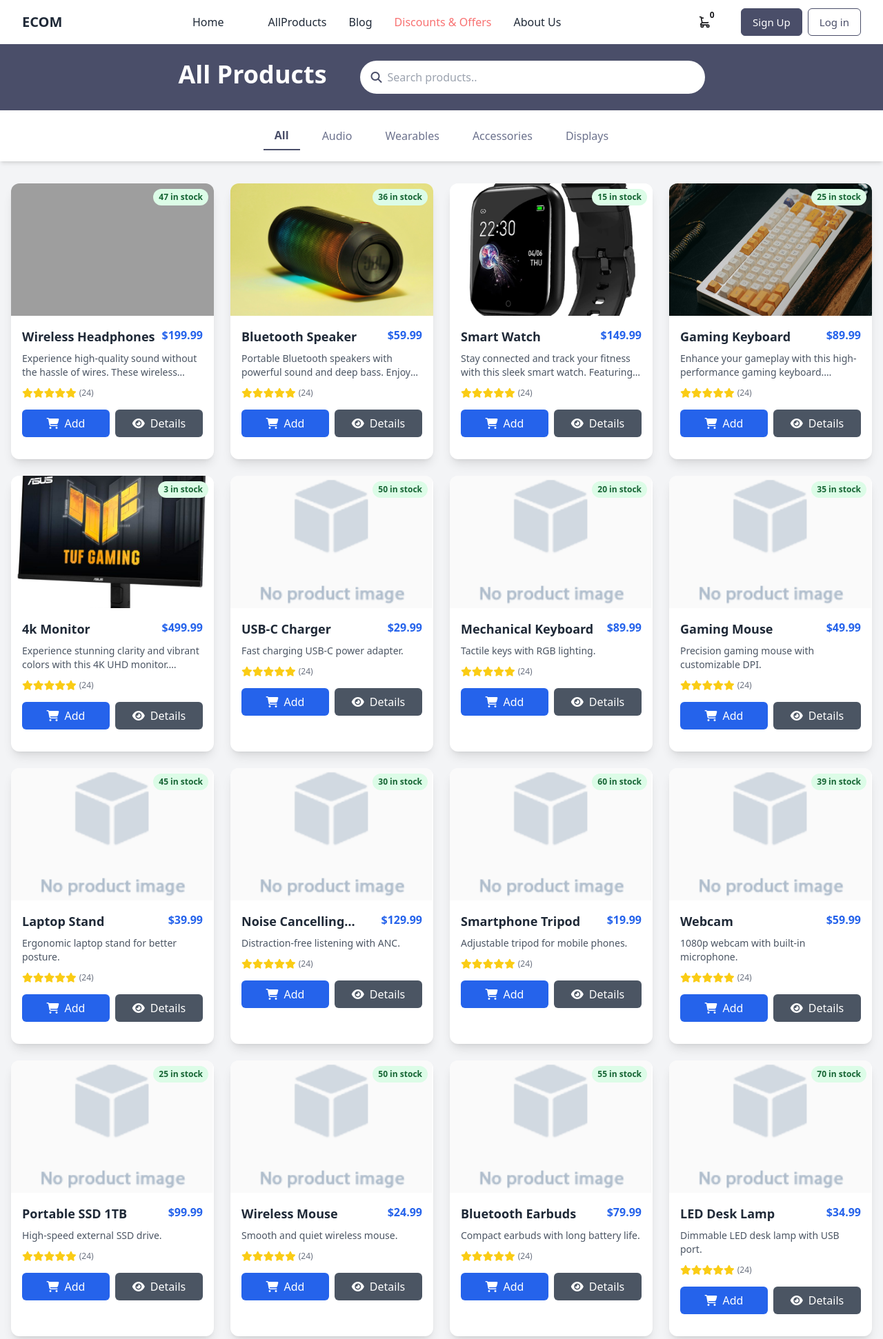
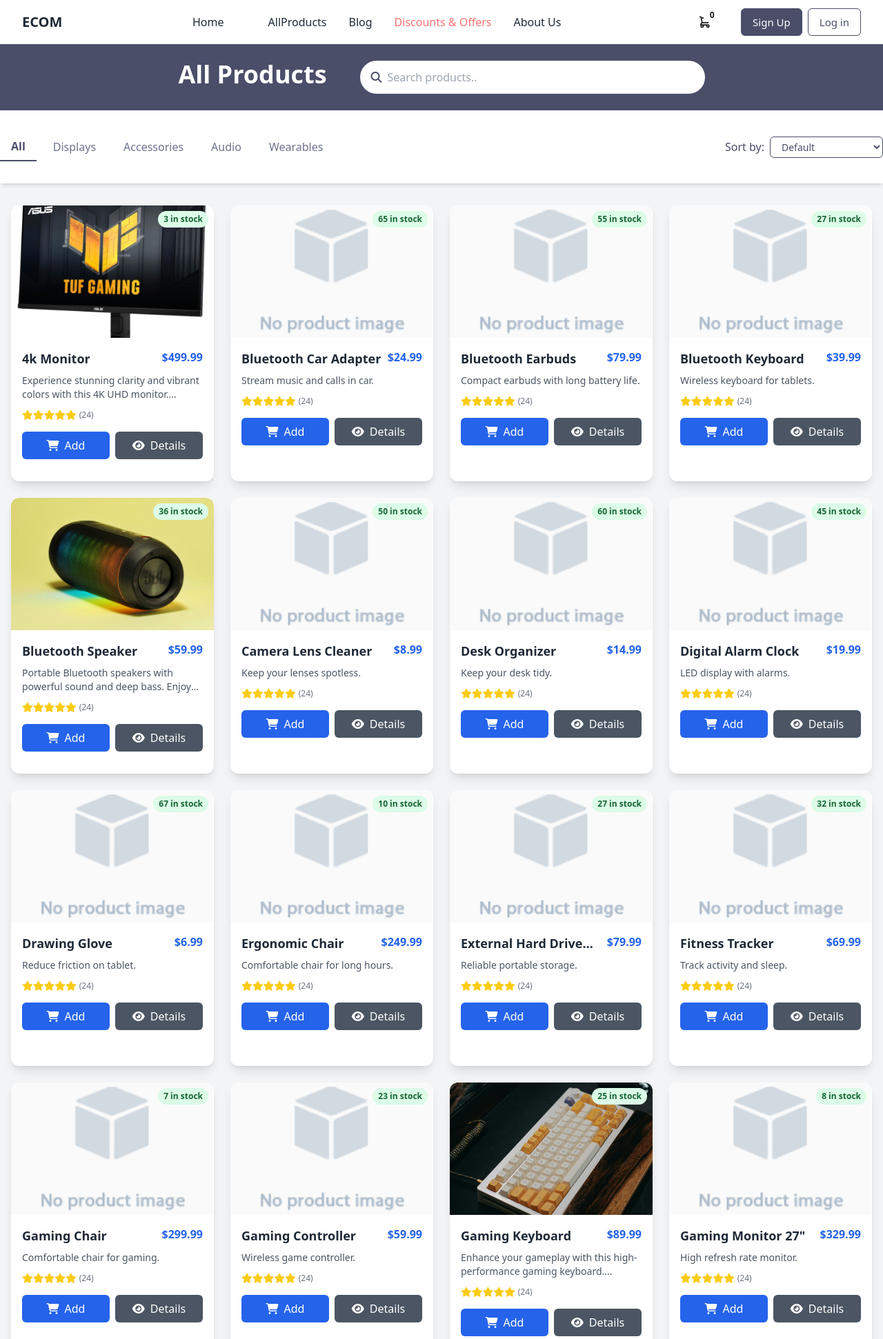
Before and after one commit to Md-iftikher/ecommerce-web, a PHP site: page /Pages/AllProduct.php in a window 1280 px wide. Shown: the top 1942 px of the page at 69% size. Run offline with PHP 8.4, Linux system fonts and the light colour scheme; data comes from the database, SQL or seed files in the repository; some libraries are stand-ins or nearby versions; grey boxes are pictures that could not be loaded.

Commit message:
added sort by design (not functional yet). also updated search query

```diff
--- a/Client/Pages/AllProduct.php
+++ b/Client/Pages/AllProduct.php
@@ -112,9 +112,22 @@ if (isset($_SESSION['customer_id'])) {
 
     <!-- Navigation -->
     <nav class="bg-white shadow-md py-4 sticky top-0 z-10">
-        <div id="category-nav" class="container mx-auto flex justify-center space-x-4 overflow-x-auto">
-            <!-- Categories will be dynamically loaded here -->
-        </div>
+    <div id="category-nav" class="container mx-auto flex justify-between items-center flex-wrap gap-4 py-4">
+    <!-- Left: Categories -->
+    <div id="category-buttons" class="flex flex-wrap gap-2">
+    </div>
+
+    <!-- Right: Sort Dropdown -->
+    <div class="sort-dropdown flex items-center">
+        <label for="sort" class="mr-2 font-medium text-[#4a4e69]">Sort by:</label>
+        <select id="sort" class="border border-[#4a4e69] text-[#4a4e69] rounded-md px-3 py-1 text-sm focus:outline-none focus:ring-2 focus:ring-[#4a4e69]">
+            <option value="default">Default</option>
+            <option value="low-high">Price (Low &gt; High)</option>
+            <option value="high-low">Price (High &gt; Low)</option>
+        </select>
+    </div>
+</div>
+
     </nav>
 
     <!-- Main Content -->
--- a/Client/js/AllProduct.js
+++ b/Client/js/AllProduct.js
@@ -74,7 +74,7 @@ loadComponent("../Component/footer.html", 'footer-container')
 
 // all categories funallity section
 
-const categoryNav = document.getElementById("category-nav");
+const categoryNav = document.getElementById("category-buttons");
 const productGrid = document.getElementById("product-grid");
 
 // Function to Load Categories Dynamically
--- a/Client/php/products/retrieve_products.php
+++ b/Client/php/products/retrieve_products.php
@@ -6,6 +6,7 @@ select p.*, c.category_name
 from products p
 inner join categories c
 on p.category_id = c.category_id
+order by p.product_name;
 ";
 
 $result = $conn->query($sql);
--- a/Client/php/products/search_products.php
+++ b/Client/php/products/search_products.php
@@ -8,12 +8,12 @@ $sql = "
 SELECT p.*, c.category_name
 FROM products p
 INNER JOIN categories c ON p.category_id = c.category_id
-WHERE p.product_name LIKE ?;
+WHERE p.product_name LIKE ? or c.category_name LIKE ?;
 ";
 
 $stmt = $conn->prepare($sql);
 $likePattern = "%" . $pattern . "%";
-$stmt->bind_param("s", $likePattern);
+$stmt->bind_param("ss", $likePattern, $likePattern);
 $stmt->execute();
 
 $result = $stmt->get_result();
```
